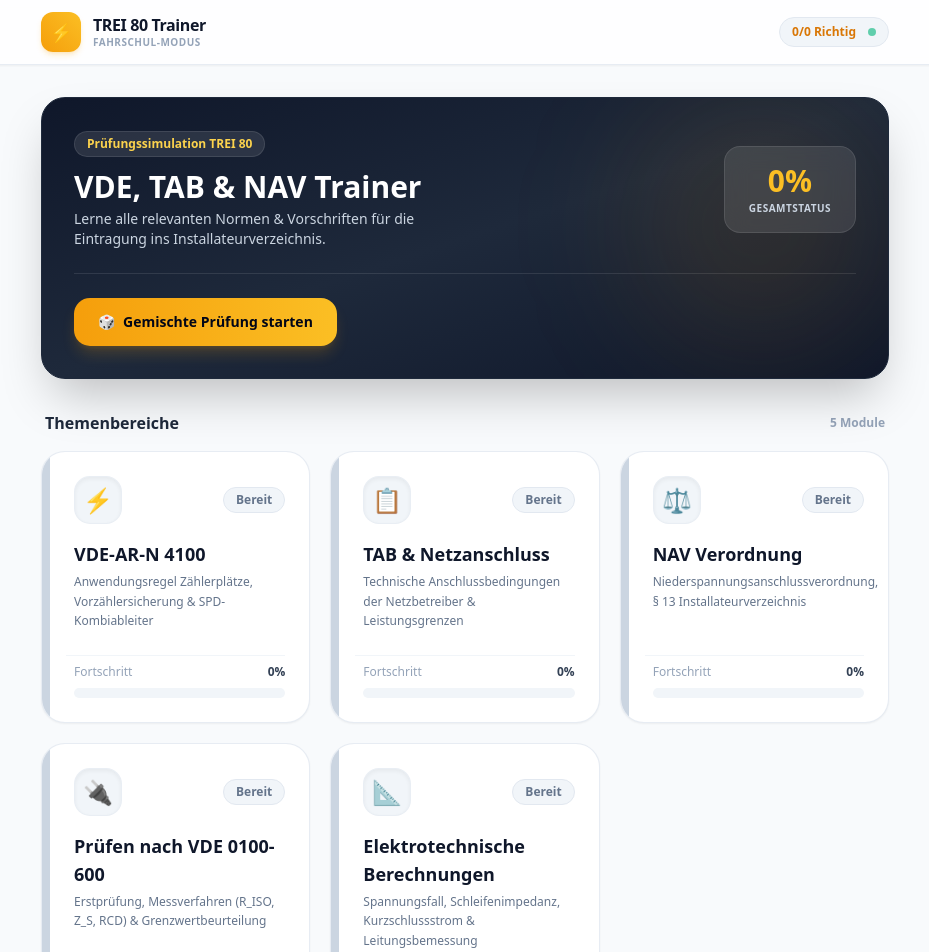
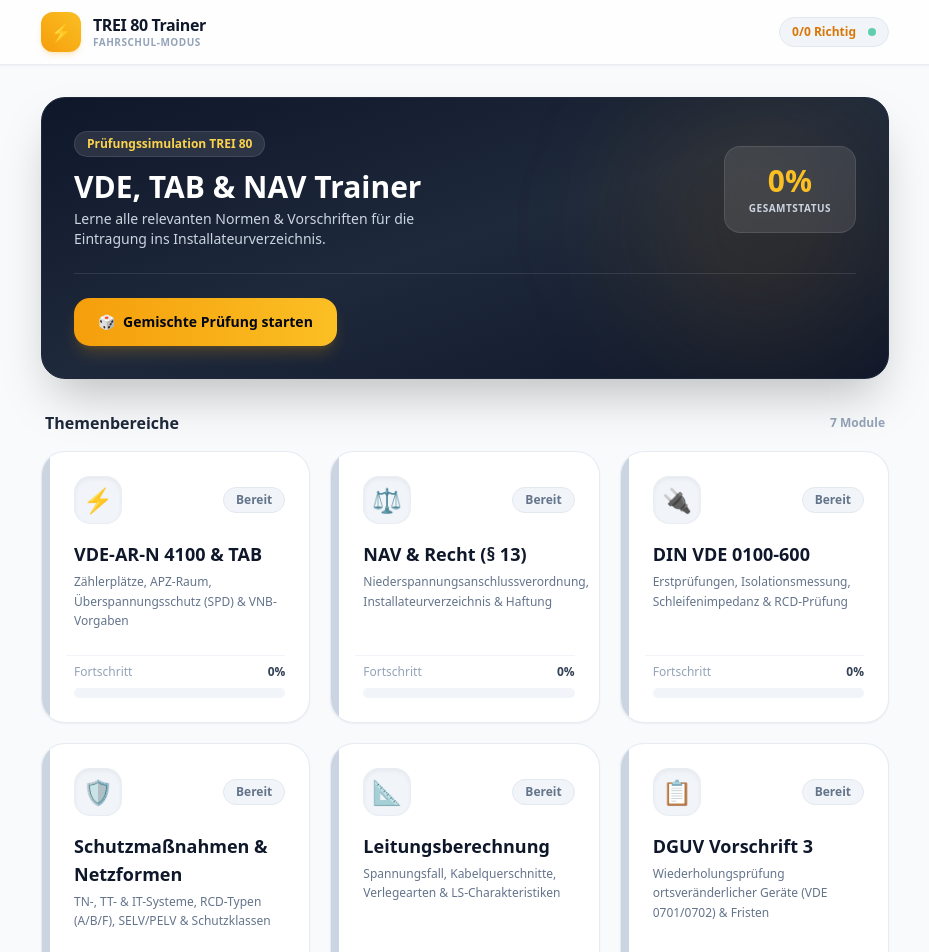
Before and after one commit to vollmer-elektrotechnik/trei-80-app, a Next.js app: page / in a window 1280 px wide. Shown: the top 952 px of the page, without its empty margins (175-1104 px from the left). Built offline with nearby package versions, Linux system fonts and the light colour scheme; no server answers; the database is empty.

Commit message:
2 Kategorien ergänzt und die Fragen dazu

```diff
--- a/app/page.tsx
+++ b/app/page.tsx
@@ -9,34 +9,46 @@ import { supabase } from '@/utils/supabaseClient';
 
 const CATEGORIES_CONFIG: { id: Category; title: string; desc: string; icon: string }[] = [
   {
-    id: 'VDE-AR-N 4100',
-    title: 'VDE-AR-N 4100',
-    desc: 'Anwendungsregel Zählerplätze, Vorzählersicherung & SPD-Kombiableiter',
+    id: 'VDE-AR-N 4100 & TAB',
+    title: 'VDE-AR-N 4100 & TAB',
+    desc: 'Zählerplätze, APZ-Raum, Überspannungsschutz (SPD) & VNB-Vorgaben',
     icon: '⚡',
   },
   {
-    id: 'TAB',
-    title: 'TAB & Netzanschluss',
-    desc: 'Technische Anschlussbedingungen der Netzbetreiber & Leistungsgrenzen',
-    icon: '📋',
-  },
-  {
-    id: 'NAV',
-    title: 'NAV Verordnung',
-    desc: 'Niederspannungsanschlussverordnung, § 13 Installateurverzeichnis',
+    id: 'NAV & Recht',
+    title: 'NAV & Recht (§ 13)',
+    desc: 'Niederspannungsanschlussverordnung, Installateurverzeichnis & Haftung',
     icon: '⚖️',
   },
   {
     id: 'DIN VDE 0100-600',
-    title: 'Prüfen nach VDE 0100-600',
-    desc: 'Erstprüfung, Messverfahren (R_ISO, Z_S, RCD) & Grenzwertbeurteilung',
+    title: 'DIN VDE 0100-600',
+    desc: 'Erstprüfungen, Isolationsmessung, Schleifenimpedanz & RCD-Prüfung',
     icon: '🔌',
   },
   {
-    id: 'Berechnungen',
-    title: 'Elektrotechnische Berechnungen',
-    desc: 'Spannungsfall, Schleifenimpedanz, Kurzschlussstrom & Leitungsbemessung',
+    id: 'Schutzmaßnahmen & Netzformen',
+    title: 'Schutzmaßnahmen & Netzformen',
+    desc: 'TN-, TT- & IT-Systeme, RCD-Typen (A/B/F), SELV/PELV & Schutzklassen',
+    icon: '🛡️',
+  },
+  {
+    id: 'Leitungsberechnung & Verlegearten',
+    title: 'Leitungsberechnung',
+    desc: 'Spannungsfall, Kabelquerschnitte, Verlegearten & LS-Charakteristiken',
     icon: '📐',
+  },
+  {
+    id: 'DGUV Vorschrift 3',
+    title: 'DGUV Vorschrift 3',
+    desc: 'Wiederholungsprüfung ortsveränderlicher Geräte (VDE 0701/0702) & Fristen',
+    icon: '📋',
+  },
+  {
+    id: 'Sicherheitsregeln & Arbeitsschutz',
+    title: 'Sicherheit & 5 Regeln',
+    desc: 'Die 5 Sicherheitsregeln, PSA & Arbeiten unter Spannung',
+    icon: '🎛️',
   },
 ];
 
```
